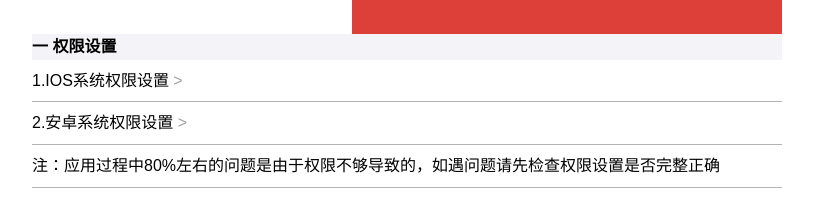
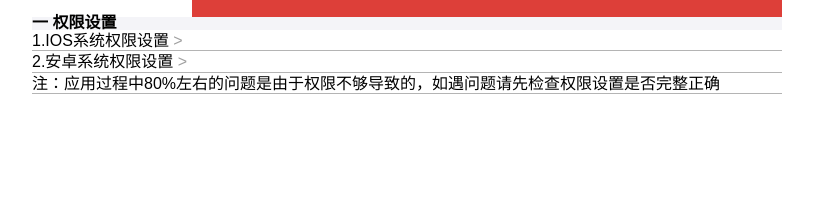
Before and after one commit to 94dreamer/xk_help, a React app: page / in a window 1280 px wide. Shown: the whole page, without its empty margins (233-1046 px from the left). Built offline with nearby package versions, Linux system fonts and the light colour scheme.

Commit message:
flexible

```diff
--- a/src/css/_com.scss
+++ b/src/css/_com.scss
@@ -15,7 +15,7 @@ html {
 }
 //px转换rem
 @function px2rem($px) {
-  $rem: 37.5px;
+  $rem: 75px;
   @return ($px/$rem) +rem;
 }
 
```
